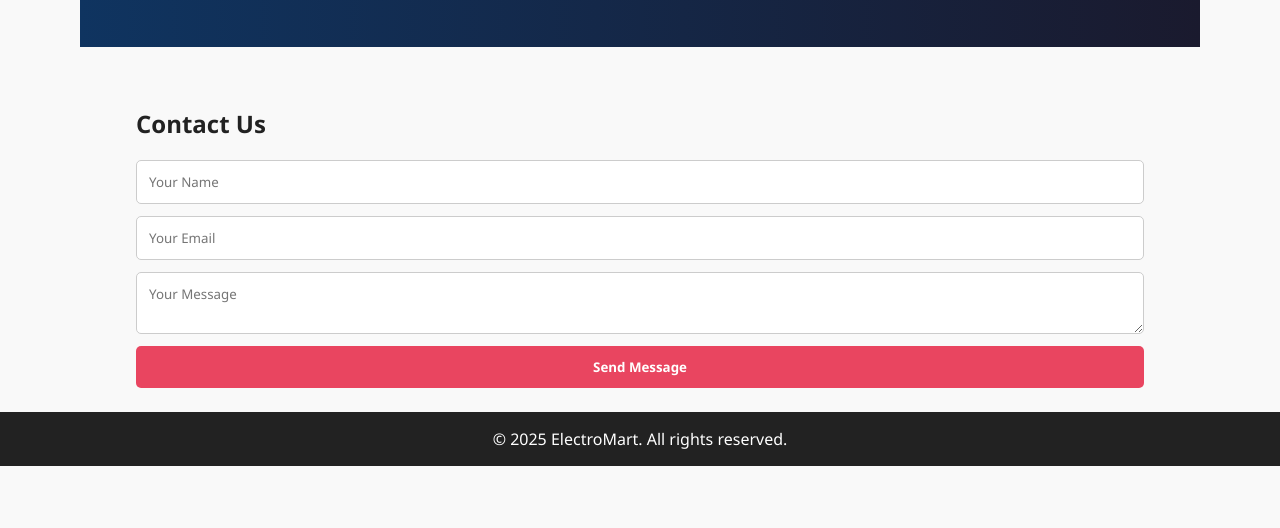
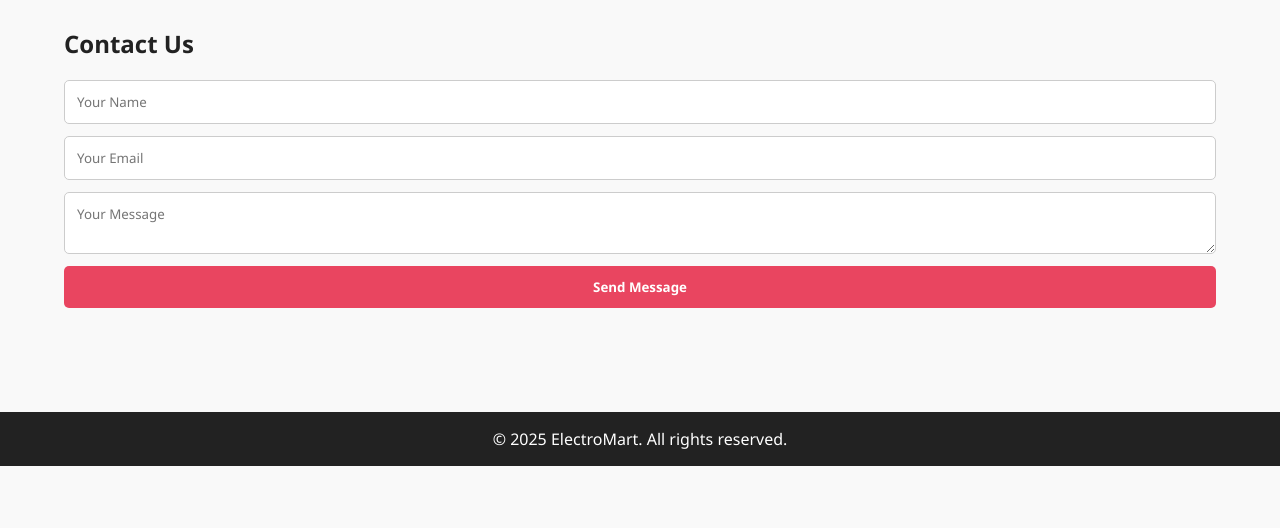
Before and after one commit to Serty54/Alshoroq, a plain HTML site: page index.html in a window 1280 px wide. Shown: the part 334-862 px from the top of the page. After the commit the page ends 800 px from the top, so only its background shows below. Drawn offline with Linux system fonts and the light colour scheme; a script that the page names is missing.

Commit message:
Update style.css

```diff
--- a/style.css
+++ b/style.css
@@ -10,7 +10,7 @@
 body {
   background: #f9f9f9;
   color: #222;
-  padding: 80px;
+  padding-bottom: 80px;
 }
 
 .container {
```
